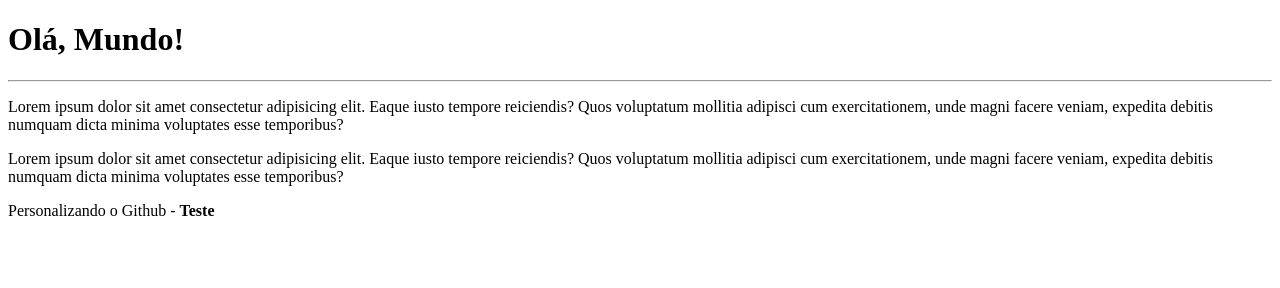
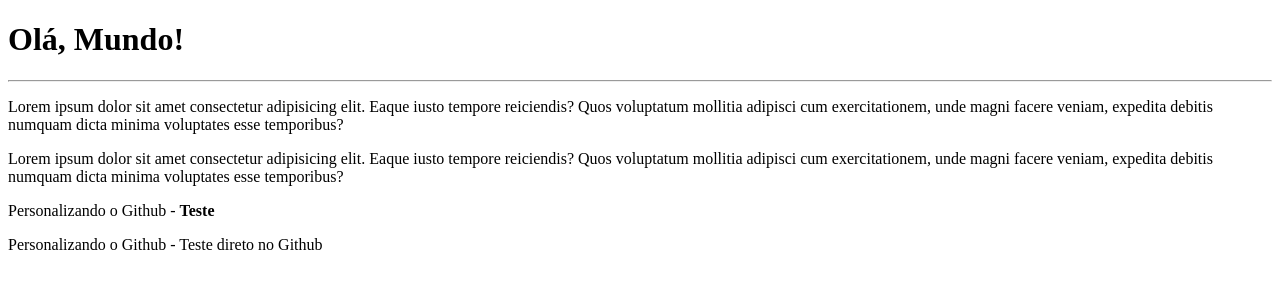
Before and after one commit to AmandaRaquel/Ola-Mundo, a plain HTML site: page Site-exemplo/index.html in a window 1280 px wide. Drawn offline with Linux system fonts and the light colour scheme.

Commit message:
Teste alterado direto no Github

```diff
--- a/Site-exemplo/index.html
+++ b/Site-exemplo/index.html
@@ -13,6 +13,7 @@
     <p>Lorem ipsum dolor sit amet consectetur adipisicing elit. Eaque iusto tempore reiciendis? Quos voluptatum mollitia adipisci cum exercitationem, unde magni facere veniam, expedita debitis numquam dicta minima voluptates esse temporibus?</p>
 
     <p>Personalizando o Github - <strong>Teste</strong></p>
+    <p>Personalizando o Github - Teste direto no Github</p>
 
 </body>
 </html>
```
